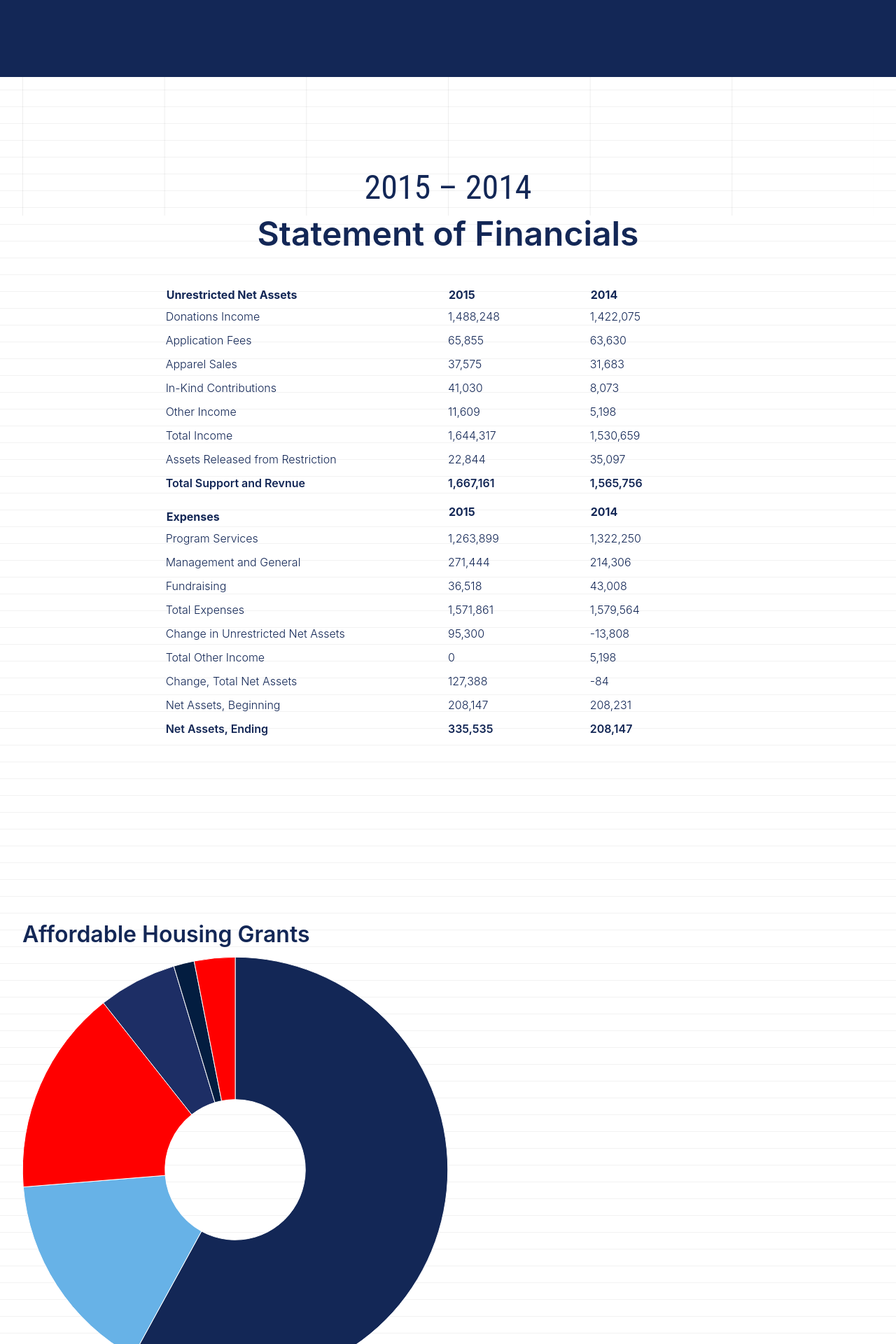
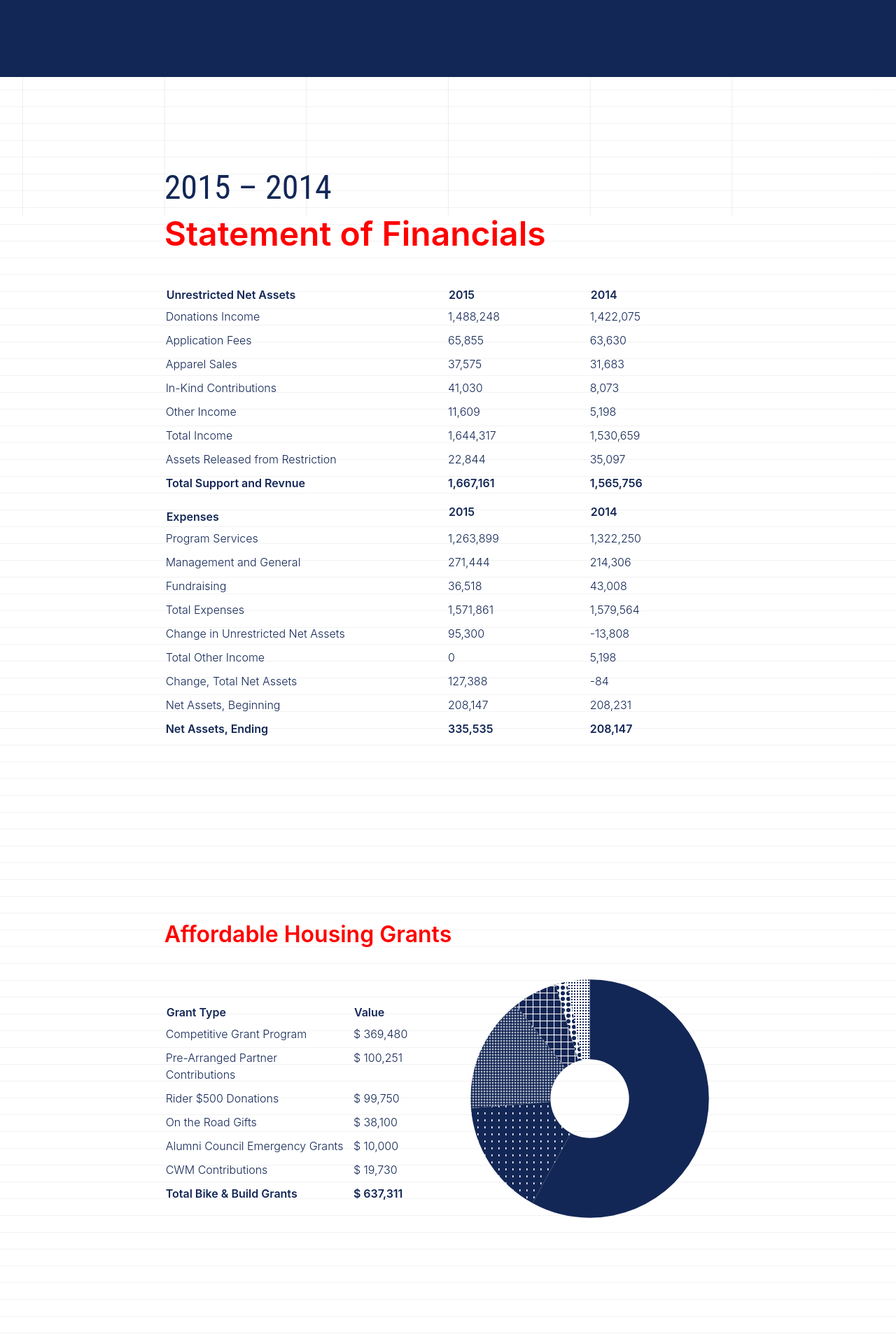
Before and after one commit to morf-studio/babar-2015, a Jekyll site: the page built from financials.html, in a window 1280 px wide. Shown: the part 592-2512 px from the top of the page at 70% size. Built offline with Jekyll 4.4.1, drawn with Linux system fonts in a browser that asks for light colours; some of the changed text lies outside the part shown.

Commit message:
Financial Cleanup

```diff
--- a/_sass/elements/_elements.scss
+++ b/_sass/elements/_elements.scss
@@ -13,6 +13,7 @@ tr{
 }
 th{
   text-align:left;
+  font-weight: 600;
 }
 td{
   line-height:1.5;
--- a/financials.html
+++ b/financials.html
@@ -14,11 +14,11 @@ permalink: /financials/
       </section>
 
       <section id="Statement" class="pad-y-xxl pad-x-l">
-        <div class="text-center">
+        <div class="m-col-10 l-col-8 float-center">
           <h1 class="condensed"> 2015 &ndash; 2014 </h1>
-          <h1 class="story"> Statement of Financials </h1>
+          <h1 class="story red"> Statement of Financials </h1>
         </div>
-        <table class="float-center col-12 m-col-8">
+        <table class="float-center col-12 m-col-10 l-col-8">
           <thead>
             <tr> <th>Unrestricted Net Assets </th> <th> 2015 </th> <th> 2014 </th></tr>
           </thead>
@@ -33,7 +33,7 @@ permalink: /financials/
             <tr><td class="col-6"> <strong>Total Support and Revnue</strong>				  </td> <td class="col-3"><strong>1,667,161</strong>	</td> <td class="col-3"> <strong>1,565,756</strong></td> </tr>
           </tbody>
         </table>
-        <table class="float-center col-12 m-col-8">
+        <table class="float-center col-12 m-col-10 l-col-8">
           <thead>
             <tr> <th class="pad-t-m">Expenses</th> <th> 2015 </th> <th> 2014 </th></tr>
           </thead>
@@ -57,59 +57,13 @@ permalink: /financials/
 
       </section>
       <section id="Grants" class="pad-y-xxl pad-x-l">
-        <figure>
-          <h2 class="h1">Affordable Housing Grants</h2>
-          <div id="grantsContainer" class="col-6">
-                <canvas id="grantsGraph" height="400" width="400"></canvas>
-          </div>
-          <script>
-          var grantsGraph = document.getElementById("grantsGraph").getContext("2d");
-          var data = [
-              {
-                value: 369480,
-                color:"#132756",
-                label: "Competitive Grant Program",
-              },
-              {
-                value: 100251,
-                color:"#67b2e7",
-                label: "Pre-Arranged Partner Contributions",
-              },
-              {
-                value:99750,
-                color:"#ff0000",
-                label: "Rider $500 Donations",
-              },
-              {
-                value: 38100 ,
-                color:"#1D2E65",
-                label: "On the Road Gifts" ,
-              },
-              {
-                value: 10000,
-                color:"#031D40",
-                label: "Alumni Council Emergency Grants" ,
-              },
-              {
-                value: 19730,
-                color:"#ff0000",
-                label: "CWM Contributions",
-              }
-          ]
-          var grantsChart = new Chart(grantsGraph).Doughnut(data, {
-             segmentShowStroke : true,
-             segmentStrokeColor : "#fff",
-             segmentStrokeWidth : 1,
-             //animateRotate : true,
-             //animateScale: true,
-             animationEasing: "easeInCubic",
-             responsive : true,
-             percentageInnerCutout : 33,
-          });
-          </script>
-
+        <header class="m-col-10 l-col-8 float-center pad-b-l">
+            <h2 class="h1 red">Affordable Housing Grants</h2>
+        </header>
+        <div class="grid cf m-col-10 l-col-8 float-center">
+          <div class="col col-12 m-col-6 pad-y-l">
             <!-- Table for grant data -->
-          <table class="float-center col-12 m-col-8">
+            <table class="width-100">
               <thead>
                 <tr><th>Grant Type</th> <th> Value </th></tr>
               </thead>
@@ -123,84 +77,122 @@ permalink: /financials/
                 <tr> <td class="col-8"><strong>Total Bike & Build Grants</strong>	</td><td class="col-4 align-top"><strong>$ 637,311</strong></td></tr>
               </tbody>
             </table>
+          </div>
+          <div class="col m-col-6 pad-x-l">
+            <div id="grantsContainer" class="">
+                  <canvas id="grantsGraph" height="400" width="400"></canvas>
                   <script>
-            // var data = [{
-            //   values:   [ 369480, 100251, 99750, 38100, 10000, 19730 ],
-            //   labels: ['Competitive Grant Program','Pre-Arranged Partner Contributions','Rider $500 Donations','On the Road Gifts','Alumni Council Emergency Grants','CWM Contributions'],
-            //   type: 'pie',
-            //   marker: {
-            //     colors:['#132756', '#1D2E65;', '#67b2e7', '#FFFFFF', '#031D40', '#ff0000'],
-            //   }
-            // }];
-            //
-            // var layout = {
-            //   height: 400,
-            //   width: 600
-            // };
-            //
-            // Plotly.newPlot('ahGrants', data, layout, {displayModeBar: false});
-          </script>
 
-        </figure>
-      </section>
-      <section id="Expenses" class="pad-y-xxl pad-x-l">
-        <!-- Graph of Data -->
-        <figure class="float-center col-12 m-col-8">
-          <div id="expensesGraphContainer" class="col-6">
-              <canvas id="expensesGraph" height="400" width="400"></canvas>
-          </div>
-        </figure>
-        <script>
-        var expenses = document.getElementById("expensesGraph").getContext("2d");
+                          var p1Canvas = document.createElement("canvas"),
+                          p1Context = p1Canvas.getContext("2d");
+                          p1Canvas.width = 10;
+                          p1Canvas.height = 10;
+                          p1Context.beginPath();
+                          p1Context.fillStyle = "#132756";
+                          p1Context.fillRect(0, 0, 10, 10);
+                          p1Context.strokeStyle = "#FFF";
+                          p1Context.strokeRect(0.5, 0.5, 0.5, 2);
+                          p1Context.stroke();
+
+                          var p2Canvas = document.createElement("canvas"),
+                          p2Context = p2Canvas.getContext("2d");
+                          p2Canvas.width = 4;
+                          p2Canvas.height = 4;
+                          p2Context.beginPath();
+                          p2Context.fillStyle = "#132756";
+                          p2Context.fillRect(0, 0, 2, 2);
+                          p2Context.strokeStyle = "#FFF";
+                          p2Context.strokeRect(0, 0, 0, 0);
+                          p2Context.stroke();
+
+                          var p3Canvas = document.createElement("canvas"),
+                          p3Context = p3Canvas.getContext("2d");
+                          p3Canvas.width = 8;
+                          p3Canvas.height = 8;
+                          p3Context.beginPath();
+
+                          p3Context.arc(4,4,3,0,2*Math.PI);
+                          p3Context.fillStyle = "#132756";
+                          p3Context.fill();
+                          //p3Context.fillRect(4, 4, 8, 8);
+                        //  p3Context.strokeStyle = "#132756";
+                          //p3Context.strokeRect(2, 2, 2, 2);
+                        //  p3Context.stroke();
+
+                          var p4Canvas = document.createElement("canvas"),
+                          p4Context = p4Canvas.getContext("2d");
+                          p4Canvas.width = 10;
+                          p4Canvas.height = 10;
+                          p4Context.beginPath();
+                          p4Context.fillStyle = "#132756";
+                          p4Context.fillRect(0, 0, 9, 9);
+                          p4Context.strokeStyle = "#FFF";
+                          //p4Context.strokeRect(0.5, 0.5, 1, 10);
+                          //p4Context.stroke();
+
+                          var p5Canvas = document.createElement("canvas"),
+                          p5Context = p5Canvas.getContext("2d");
+                          p5Canvas.width = 10;
+                          p5Canvas.height = 10;
+                          p5Context.beginPath();
+                          p5Context.fillStyle = "#FFF";
+                          p5Context.fillRect(1, 1, 8, 8);
+                          p5Context.strokeStyle = "#132756";
+                          p5Context.strokeRect(0.5, 0.5, 10, 10);
+                          p5Context.stroke();
+
+                          var p6Canvas = document.createElement("canvas"),
+                          p6Context = p6Canvas.getContext("2d");
+                          p6Canvas.width = 4;
+                          p6Canvas.height = 4;
+                          p6Context.beginPath();
+                          p6Context.arc(2,2,2,0,2*Math.PI);
+                          p6Context.fillStyle = "#132756";
+                          p6Context.fill();
+
+                          // Store the pattern for referencing in the Chart.js data
+                          var pattern1 = p1Context.createPattern(p1Canvas, "repeat"); // Dense / Dark Stripes
+                          var pattern2 = p2Context.createPattern(p2Canvas, "repeat"); // 50 50 Mesh Squares
+                          var pattern3 = p2Context.createPattern(p3Canvas, "repeat"); // Grid / Graph Paper
+                          var pattern4 = p2Context.createPattern(p4Canvas, "repeat"); // Negative Circles
+                          var pattern5 = p2Context.createPattern(p5Canvas, "repeat"); // Grid
+                          var pattern6 = p2Context.createPattern(p6Canvas, "repeat"); // Grid
+
+                      var grantsGraph = document.getElementById("grantsGraph").getContext("2d");
                       var data = [
                           {
-              value: 637311,
+                            value: 369480,
                             color:"#132756",
-              label: "Contributions",
+                            label: "Competitive Grant Program",
                           },
                           {
-              value: 311657,
-              color:"#67b2e7",
-              label: "Trip Gear, Activities",
+                            value: 100251,
+                            color: pattern1,
+                            label: "Pre-Arranged Partner Contributions",
                           },
                           {
-              value:163602,
-              color:"#ff0000",
-              label: "Salaries, Benefits, Stipends",
+                            value:99750,
+                            color: pattern6,
+                            label: "Rider $500 Donations",
                           },
                           {
-              value: 64149,
-              color:"#1D2E65",
-              label: "Auto" ,
+                            value: 38100 ,
+                            color: pattern4,
+                            label: "On the Road Gifts" ,
                           },
                           {
-              value: 16225,
-              color:"#031D40",
-              label: "Insurance" ,
+                            value: 10000,
+                            color: pattern3,
+                            label: "Alumni Council Emergency Grants" ,
                           },
                           {
-              value: 14383,
-              color:"#ff0000",
-              label: "Technology",
-            },
-            {
-              value: 5976,
-              color:"#000",
-              label: "Director Travel",
-            },
-            {
-              value: 47015,
-              color:"#298093",
-              label: "Depreciation",
-            },
-            {
-              value: 3581,
-              color:"#ff0000",
-              label: "Other"
+                            value: 19730,
+                            color: pattern2,
+                            label: "CWM Contributions",
                           }
                       ]
-        var expensesChart = new Chart(expenses).Doughnut(data, {
-           segmentShowStroke : true,
+                      var grantsChart = new Chart(grantsGraph).Doughnut(data, {
+                         segmentShowStroke : false,
                          segmentStrokeColor : "#fff",
                          segmentStrokeWidth : 1,
                          //animateRotate : true,
@@ -209,14 +201,25 @@ permalink: /financials/
                          responsive : true,
                          percentageInnerCutout : 33,
                       });
-
                   </script>
 
+            </div>
+          </div>
+
+
+
+        </div>
+      </section>
+      <section id="Expenses" class="pad-y-xxl pad-x-l">
+        <header class="float-center m-col-10 l-col-8 pad-b-l">
+          <h2 class="h1 red">Program Expenses</h2>
+        </header>
+        <div class="grid cf m-col-10 l-col-8 float-center pad-b-l">
           <!-- Table of Data -->
-        <figure class="">
-            <table class="float-center col-12 m-col-8 pad-b-l">
+          <div class="col col-12 m-col-6 pad-y-l">
+              <table class="width-100">
                 <thead>
-                <th><h3>Program Expenses</h3></th>
+                <tr>  <th>Expense</th><th> Value</th> </tr>
                 </thead>
                 <tbody>
                   <tr> <td class="col-8"> Contributions			                </td><td class="col-4 align-top"> $637,311</td></tr>
@@ -231,79 +234,110 @@ permalink: /financials/
                   <tr> <td class="col-8"> <strong>Total Expenses</strong>		</td><td class="col-4 align-top"> <strong>$1,263,899</strong></td></tr>
                 </tbody>
               </table>
-          <figcaption class="float-center m-col-4">
-              <blockquote class="" cite="">
-                80.4% of money raised goes directly to support Bike & Build's mission.
-              </blockquote>
-          </figcaption>
-        </figure>
+          </div>
+          <div class="col col-8 m-col-6 pad-x-l">
+            <div id="expensesGraphContainer" class="">
+                <canvas id="expensesGraph" height="400" width="400"></canvas>
+            </div>
+            <script>
+              var expenses = document.getElementById("expensesGraph").getContext("2d");
+
+              var data = [
+                  {
+                    value: 637311,
+                    color: "#132756",
+                    label: "Contributions",
+                  },
+                  {
+                    value: 311657,
+                    color: pattern1,
+                    label: "Trip Gear, Activities",
+                  },
+                  {
+                    value: 163602,
+                    color: pattern6,
+                    label: "Salaries, Benefits, Stipends",
+                  },
+                  {
+                    value: 64149,
+                    color: pattern4,
+                    label: "Auto" ,
+                  },
+                  {
+                    value: 16225,
+                    color: pattern3,
+                    label: "Insurance" ,
+                  },
+                  {
+                    value: 14383,
+                    color: pattern5,
+                    label: "Technology",
+                  },
+                  {
+                    value: 5976,
+                    color: "#fff",
+                    label: "Director Travel",
+                  },
+                  {
+                    value: 47015,
+                    color: pattern2,
+                    label: "Depreciation",
+                  },
+                  {
+                    value: 3581,
+                    color: "#ff0000",
+                    label: "Other"
+                  }
+              ]
+              var expensesChart = new Chart(expenses).Doughnut(data, {
+                 segmentShowStroke : false,
+                 segmentStrokeColor : "#fff",
+                 segmentStrokeWidth : 1,
+                 //animateRotate : true,
+                 //animateScale: true,
+                 animationEasing: "easeInCubic",
+                 responsive : true,
+                 percentageInnerCutout : 33,
+              });
+
+            </script>
+          </div>
+        </div>
+      </section>
+      <section>
+        <div class="cf bg-red white pad-xl float-center m-col-8">
+          <h1>
+            80.4% of money raised directly supports Bike & Build's mission.
+
+          </h1>
+        </div>
       </section>
       <section class="pad-y-xxl pad-x-l">
-        <h2></h2>
-        <figure>
-
-          <script>
-          // (function() {
-          // var d3 = Plotly.d3;
-          //
-          // var WIDTH_IN_PERCENT_OF_PARENT = 100,
-          //   HEIGHT_IN_PERCENT_OF_PARENT = 100;
-          //
-          // var gd3 = d3.select('#yearlyGrants')
-          //   .style({
-          //       width: WIDTH_IN_PERCENT_OF_PARENT + '%',
-          //       'margin-left': (100 - WIDTH_IN_PERCENT_OF_PARENT) / 2 + '%',
-          //
-          //       height: HEIGHT_IN_PERCENT_OF_PARENT + 'vh',
-          //       'margin-top': (100 - HEIGHT_IN_PERCENT_OF_PARENT) / 2 + 'vh'
-          //   });
-          //
-          // var gd = gd3.node();
-          //
-          // Plotly.plot(gd, [{
-          //   //values:   [ 369480, 100251, 99750, 38100, 10000, 19730 ],
-          //   //labels: ['Competitive Grant Program','Pre-Arranged Partner Contributions','Rider $500 Donations','On the Road Gifts','Alumni Council Emergency Grants','CWM Contributions'],
-          //   type: 'scatter',
-          //   x: ['2007', '2008', '2009', '2010', '2011', '2012', '2013', '2014', '2015'],
-          //   y: [ '$394,998', '$494,609', '$740,044', '$563,569', '$608,023', '$648,857', '$468,640', '$613,264','$637,311'],
-          //   //marker: {
-          //   //  colors:['#132756', '#1D2E65;', '#67b2e7', '#FFFFFF', '#031D40', '#ff0000'],
-          //   //}
-          // }], {
-          //   title: 'Expenses Auto resize',
-          //   font: {
-          //       size: 16
-          //   },
-          // });
-          //
-          // window.onresize = function() {
-          //   Plotly.Plots.resize(gd);
-          // };
-          //
-          // })();
-          </script>
-
-
-            <table class="float-center col-12 m-col-8">
-              <thead>
-                <th><h3> Yearly Affordable Housing Grants </h3></th>
-              </thead>
-              <tbody>
-                <tr> <td class="col-6">2007</td> <td class="col-6">$394,998</td> </tr>
-                <tr> <td class="col-6">2008</td> <td class="col-6">$494,609</td> </tr>
-                <tr> <td class="col-6">2009</td> <td class="col-6">$740,044</td> </tr>
-                <tr> <td class="col-6">2010</td> <td class="col-6">$563,569</td> </tr>
-                <tr> <td class="col-6">2011</td> <td class="col-6">$608,023</td> </tr>
-                <tr> <td class="col-6">2012</td> <td class="col-6">$648,857</td> </tr>
-                <tr> <td class="col-6">2013</td> <td class="col-6">$468,640</td> </tr>
-                <tr> <td class="col-6">2014</td> <td class="col-6">$613,264</td> </tr>
-                <tr> <td class="col-6">2015</td> <td class="col-6">$637,311</td> </tr>
-              </tbody>
-            </table>
-
-            <div class="col-12 m-col-8">
+        <header class="float-center l-col-8 pad-b-l">
+          <h2 class="h1 red">Yearly Affordable Housing Grants</h2>
+        </header>
+        <div class="grid cf l-col-8 float-center">
+          <div class="">
+            <!-- <table class="width-100"> -->
+              <!-- <thead> -->
+                <!-- <th></th> -->
+              <!-- </thead> -->
+              <!-- <tbody> -->
+                <!-- <tr> <td class="col-6">2007</td> <td class="col-6">$394,998</td> </tr> -->
+                <!-- <tr> <td class="col-6">2008</td> <td class="col-6">$494,609</td> </tr> -->
+                <!-- <tr> <td class="col-6">2009</td> <td class="col-6">$740,044</td> </tr> -->
+                <!-- <tr> <td class="col-6">2010</td> <td class="col-6">$563,569</td> </tr> -->
+                <!-- <tr> <td class="col-6">2011</td> <td class="col-6">$608,023</td> </tr> -->
+                <!-- <tr> <td class="col-6">2012</td> <td class="col-6">$648,857</td> </tr> -->
+                <!-- <tr> <td class="col-6">2013</td> <td class="col-6">$468,640</td> </tr> -->
+                <!-- <tr> <td class="col-6">2014</td> <td class="col-6">$613,264</td> </tr> -->
+                <!-- <tr> <td class="col-6">2015</td> <td class="col-6">$637,311</td> </tr> -->
+              <!-- </tbody> -->
+            <!-- </table> -->
+          </div>
+          <div>
+            <div class="col-12">
               <canvas id="yearlyGrants"> </canvas>
-            </div>
               <script>
                 var yearlyGrantsChart = document.getElementById("yearlyGrants").getContext("2d");
                 var data2 = {
@@ -322,9 +356,9 @@ permalink: /financials/
                       ]
                   };
                   var myLineChart = new Chart(yearlyGrantsChart).Line( data2,{
-                //scaleBeginAtZero : true,
+                    scaleBeginAtZero : true,
                     //Boolean - Whether grid lines are shown across the chart
-                //scaleShowGridLines : false,
+                    scaleShowGridLines : false,
                     bezierCurve : false,
 
                     //String - Colour of the grid lines
@@ -346,13 +380,20 @@ permalink: /financials/
                     //barStrokeWidth : 0,
 
                     //Number - Spacing between each of the X value sets
-                //barValueSpacing : 10,
+                    barValueSpacing : 10,
 
                     //Number - Spacing between data sets within X values
-                //barDatasetSpacing : 1,
+                    barDatasetSpacing : 1,
                   });
+              </script>
+            </div>
 
-            </script>
+          </div>
+
+        </div>
+        <figure>
+
+
 
           <figcaption>
 
--- a/js/chart.js
+++ b/js/chart.js
@@ -103,7 +103,7 @@
 			scaleFontStyle: "normal",
 
 			// String - Scale label font colour
-			scaleFontColor: "#666",
+			scaleFontColor: "#132756",
 
 			// Boolean - whether or not the chart should be responsive and resize when the browser does.
 			responsive: true,
@@ -166,10 +166,10 @@
 			tooltipXOffset: 10,
 
 			// String - Template string for single tooltips
-			tooltipTemplate: "<%if (label){%><%=label%>: <%}%><%= value %>",
+			tooltipTemplate: "<%if (label){%><%=label%>: <%}%>$<%= value %>",
 
 			// String - Template string for single tooltips
-			multiTooltipTemplate: "<%= datasetLabel %>: <%= value %>",
+			multiTooltipTemplate: "<%= datasetLabel %>: $<%= value %>",
 
 			// String - Colour behind the legend colour block
 			multiTooltipKeyBackground: '#fff',
```
Also changed, not shown: other parts of financials.html (+3 -3 lines), 1 other file. Lines whose indentation alone changed are shown as unchanged.
